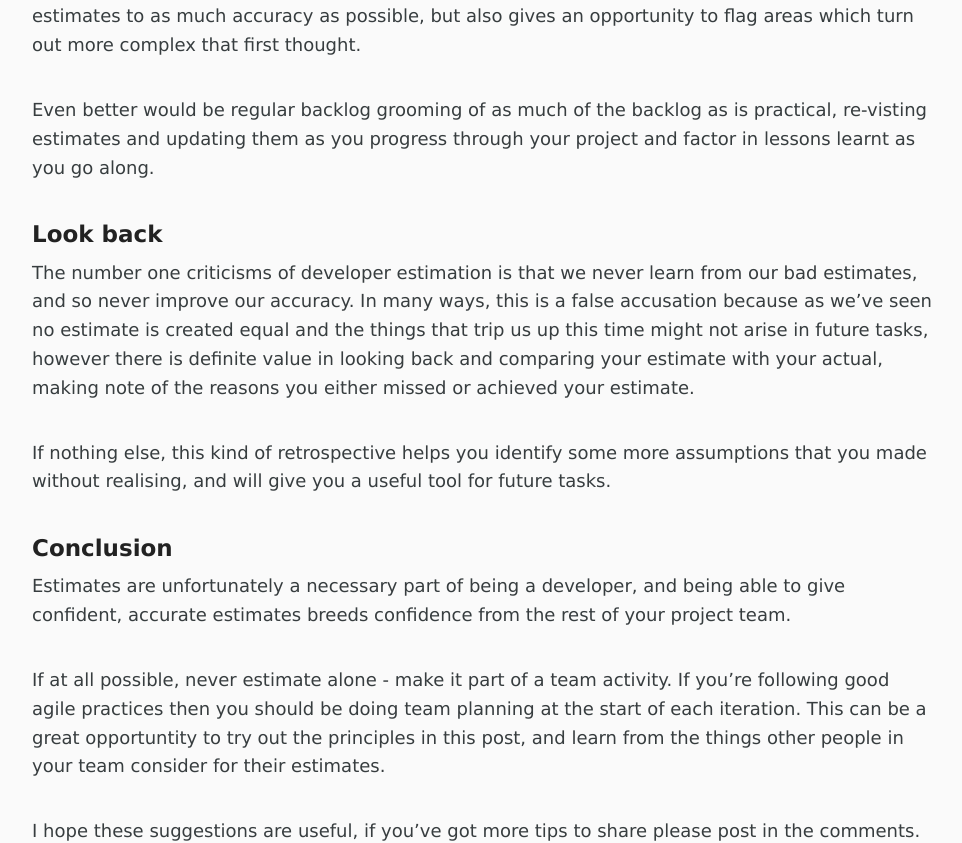
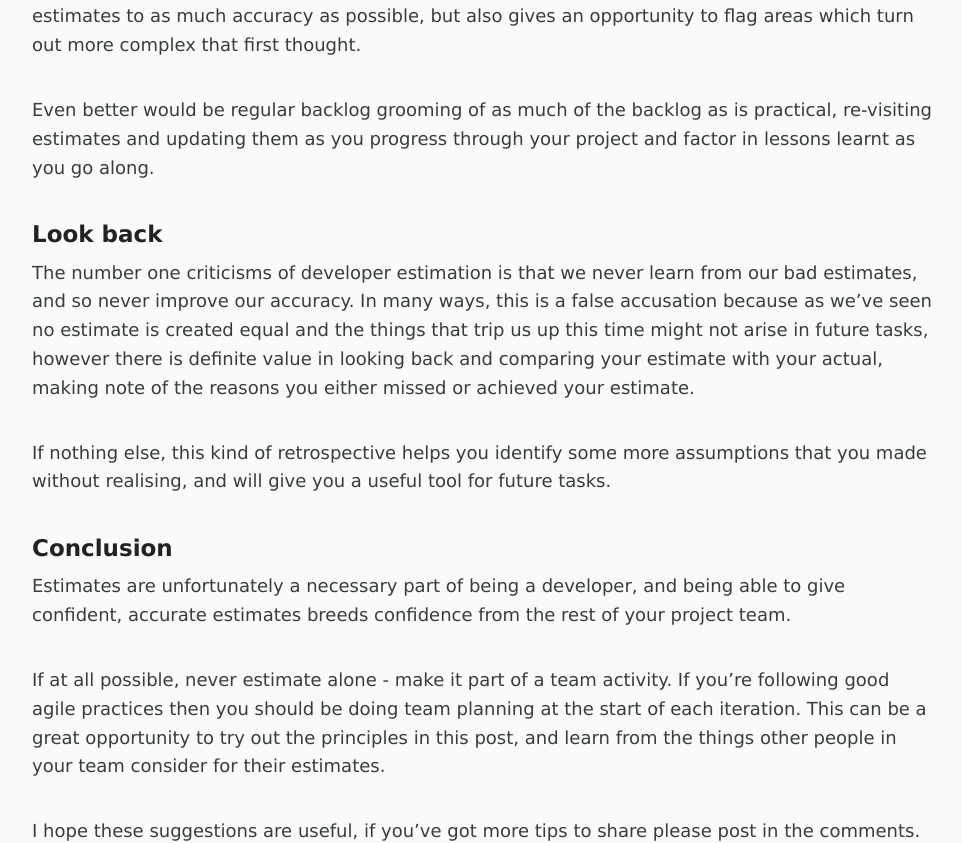
Before and after one commit to Capgemini/capgemini.github.io, a Jekyll site: the page built from _posts/2014-10-06-estimation.md, in a window 1280 px wide and 1400 px high, scrolled down 3750 px. Shown: the part 161-1004 px from the top of the window, without its empty margins (158-1120 px from the left). Built offline with Jekyll 4.4.1, drawn with Linux system fonts in a browser that asks for light colours; comment, search, counter and statistics services are not loaded.

Commit message:
Update from https://github.com/Capgemini/blog-private/commit/f36a4c4d45a299c505839510259faf7e371227d9

```diff
--- a/_posts/2014-10-06-estimation.md
+++ b/_posts/2014-10-06-estimation.md
@@ -125,7 +125,7 @@ in order to adjust your estimates (up or down!) based on what you've learnt. It
 that you are mindful of trying to reign in estimates to as much accuracy as possible, but also gives an opportunity to
 flag areas which turn out more complex that first thought.
 
-Even better would be regular backlog grooming of as much of the backlog as is practical, re-visting estimates and updating
+Even better would be regular backlog grooming of as much of the backlog as is practical, re-visiting estimates and updating
 them as you progress through your project and factor in lessons learnt as you go along.
 
 #### Look back
@@ -145,7 +145,7 @@ Estimates are unfortunately a necessary part of being a developer, and being abl
 estimates breeds confidence from the rest of your project team.
 
 If at all possible, never estimate alone - make it part of a team activity. If you're following good agile
-practices then you should be doing team planning at the start of each iteration. This can be a great opportuntity to
+practices then you should be doing team planning at the start of each iteration. This can be a great opportunity to
 try out the principles in this post, and learn from the things other people in your team consider for their
 estimates.
 
```
